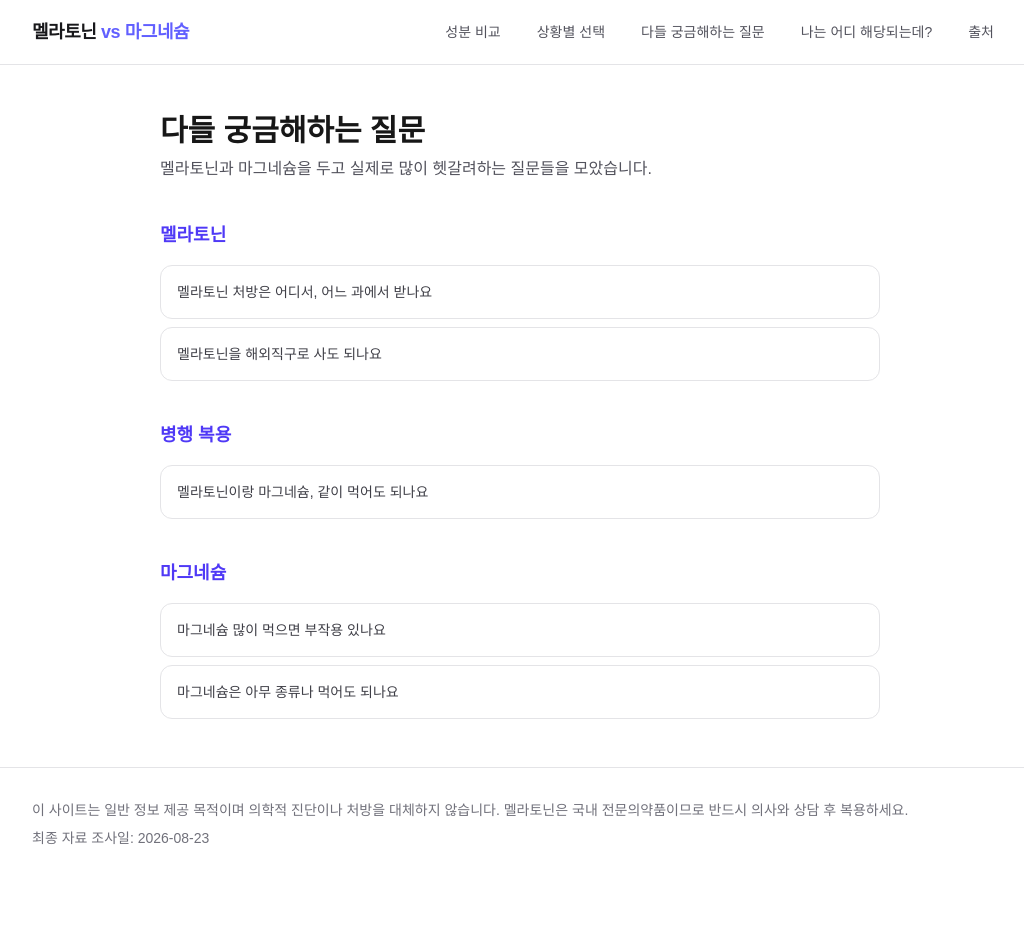
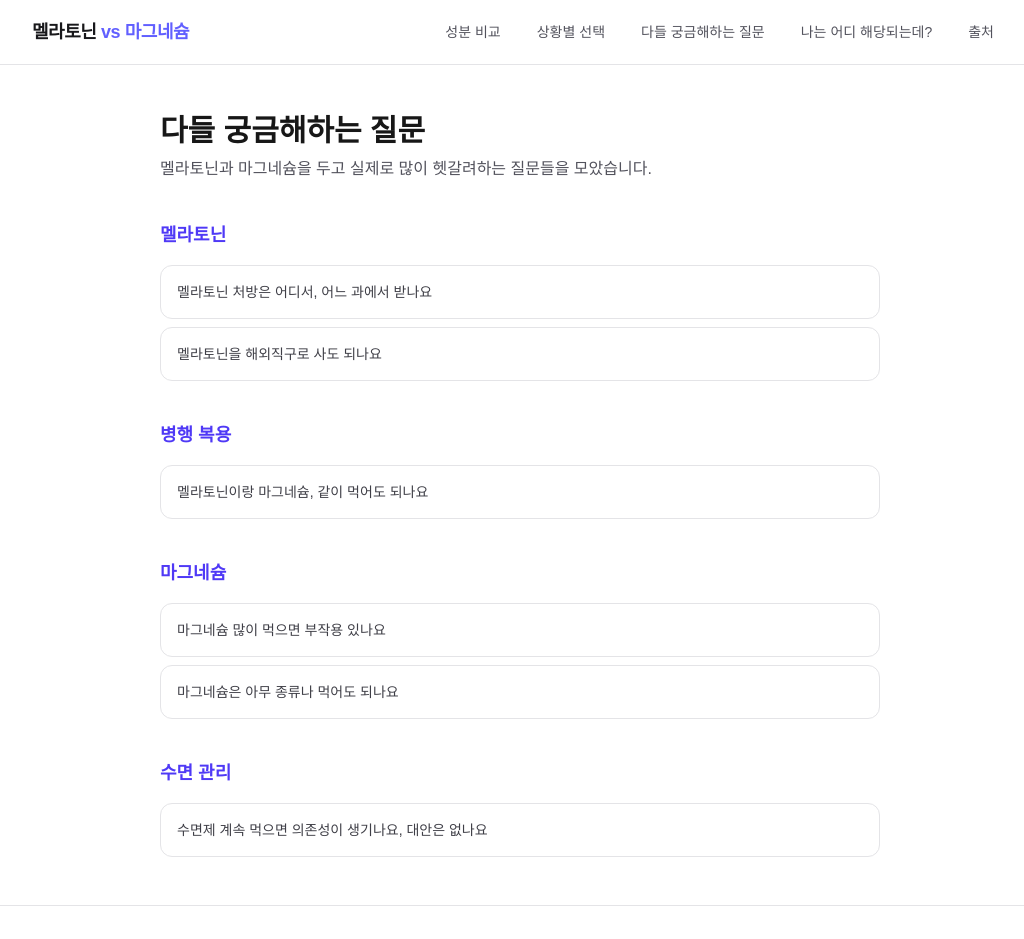
Before and after one commit to summercubeee/sleep-supplement-guide, a Next.js app: page /questions in a window 1280 px wide. Shown: the top 939 px of the page, without its empty margins (120-1144 px from the left). Before the commit the page ends 880 px from the top, so only its background shows below. Built offline with nearby package versions, Linux system fonts and the light colour scheme.

Commit message:
Add CBT-I and sleeping-pill dependency question

```diff
--- a/src/data/questions.ts
+++ b/src/data/questions.ts
@@ -117,6 +117,29 @@
       { title: "마그네슘 분석, 흡수율과 복용 시 위험 신호, 소셜타임스", url: "https://www.esocialtimes.com/news/articleView.html?idxno=31462" },
     ],
   },
+  {
+    slug: "sleeping-pill-dependency-cbt-alternative",
+    category: "수면 관리",
+    question: "수면제 계속 먹으면 의존성이 생기나요, 대안은 없나요",
+    dateAnswered: "2026-08-23",
+    intro: "네, 의존성과 내성이 생길 수 있습니다. 국립정신건강센터는 불면증의 일차 치료로 인지행동치료(CBT-I)를 권장하고 있습니다.",
+    sections: [
+      {
+        heading: "의존성이란",
+        body: "처음엔 한 알로 충분했던 약이 시간이 지나며 효과가 떨어지고, 같은 효과를 위해 더 많은 양이 필요해지는 내성이 생길 수 있습니다. 중단했을 때 불쾌감을 피하려고 계속 약을 찾게 되는 것이 의존성입니다.",
+      },
+      {
+        heading: "인지행동치료(CBT-I)라는 대안",
+        body: "수면제한, 자극조절치료, 이완훈련, 인지전략, 수면위생 교육 등으로 구성된 인지행동치료는 부작용이 적고 효과에 대한 근거가 확립돼 있어 만성 불면증의 일차 치료로 점차 주목받고 있습니다. 전문의와 상담해 인지행동치료를 포함한 종합적인 치료 계획을 세우는 것이 바람직합니다.",
+      },
+    ],
+    miniFaq: [],
+    relatedSlugs: ["melatonin-prescription-which-department"],
+    sources: [
+      { title: "수면제에 관한 오해와 진실, 국립정신건강센터(공식)", url: "https://ncmh.go.kr/ncmh/board/boardView.do?bn=newsView&fno=39&menu_cd=02_06_01&no=5068" },
+      { title: "불면증의 인지행동치료, 대한의사협회지", url: "https://jkma.org/journal/view.php?number=3144&viewtype=pubreader" },
+    ],
+  },
 ];
 
 export function getQuestion(slug: string): Question | undefined {
```
